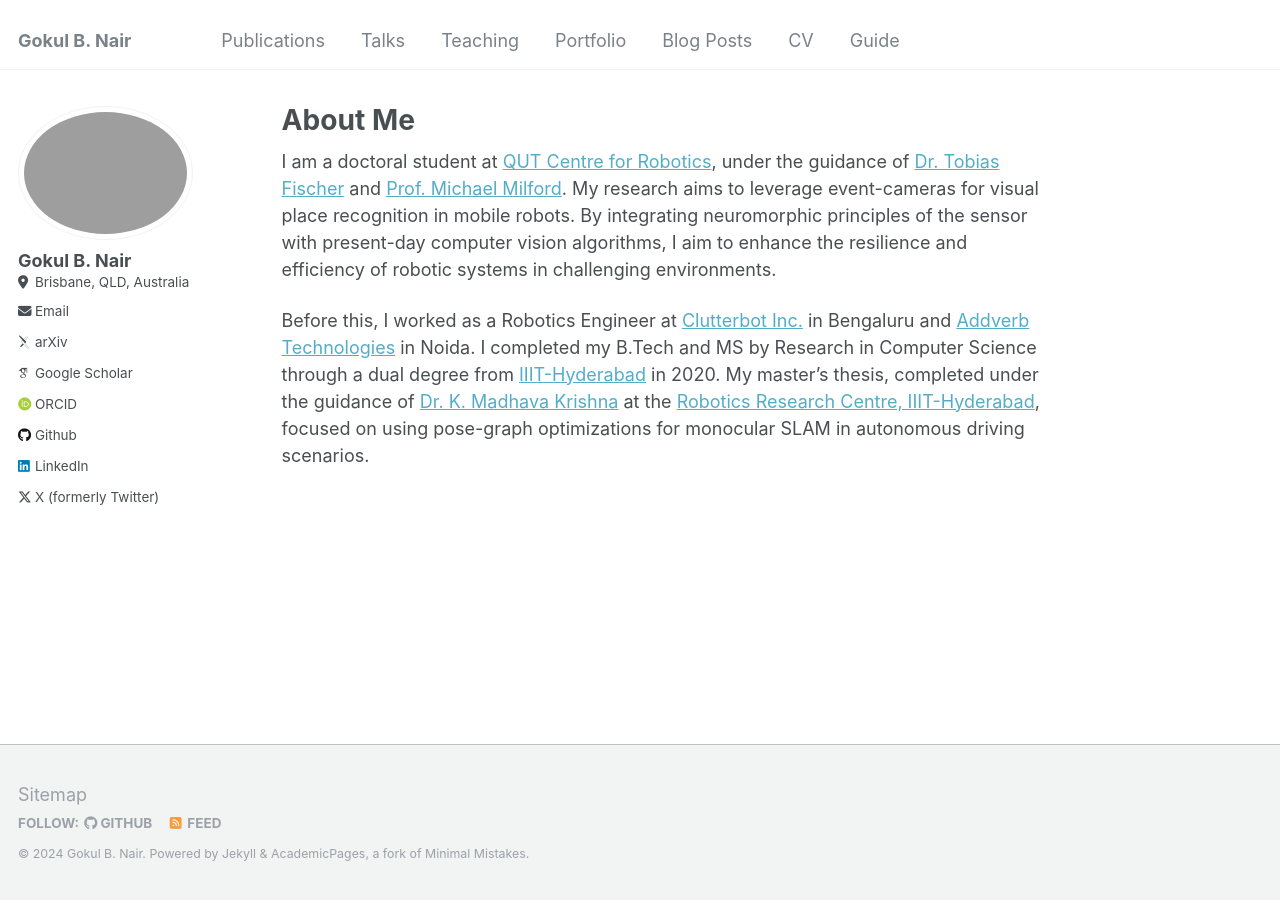
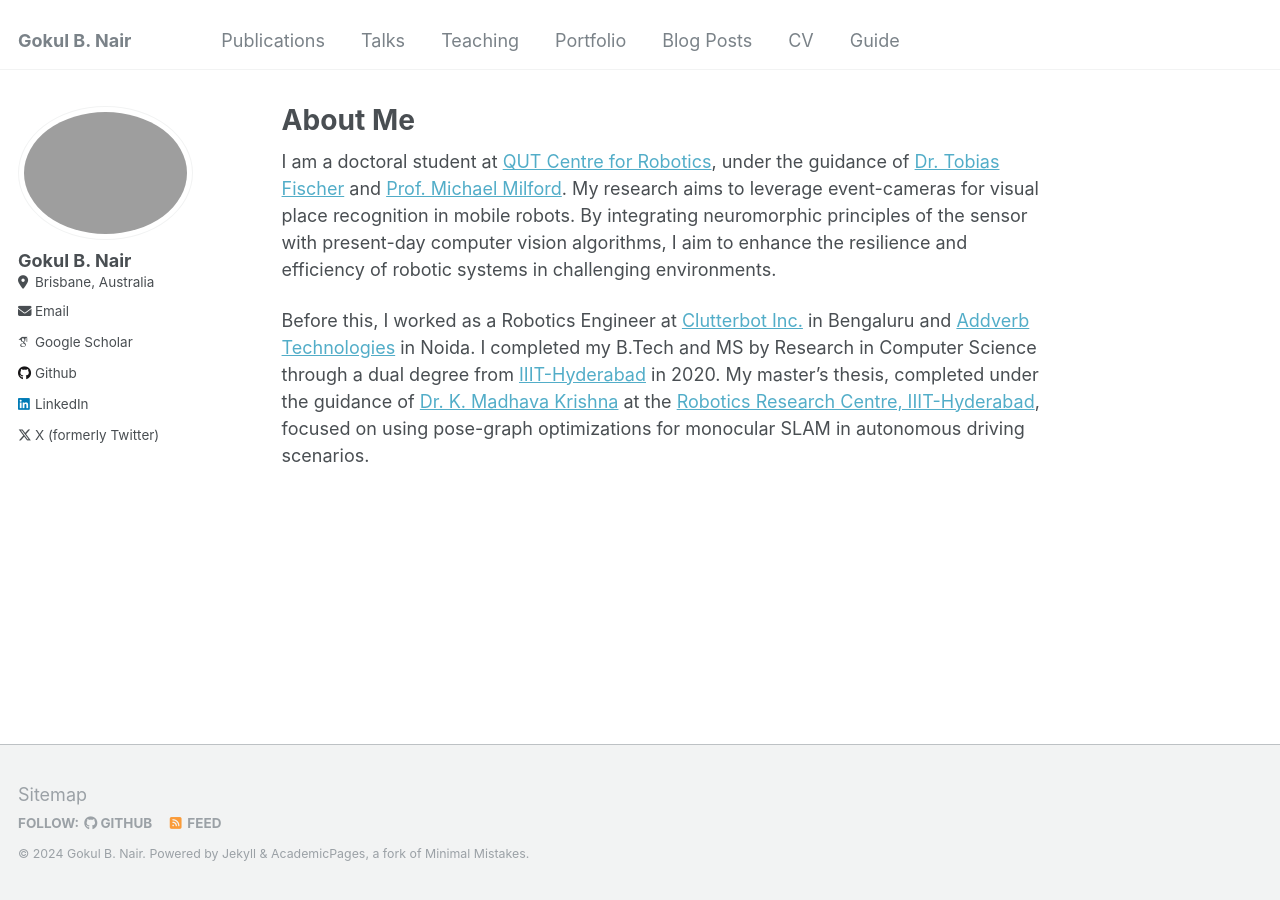
Before and after one commit to gokulbnr/gokulbnr.github.io, a Jekyll site: the page built from _pages/about.md, in a window 1280 px wide. Built offline with Jekyll 4.4.1, drawn with Linux system fonts in a browser that asks for light colours; some web fonts are replaced.

Commit message:
sidebar info added

```diff
--- a/_config.yml
+++ b/_config.yml
@@ -25,16 +25,16 @@ author:
   name             : "Gokul B. Nair"
   pronouns         : # example: "she/her"
   bio              : # "Computer Vision | Robotics"
-  location         : "Brisbane, QLD, Australia"
+  location         : "Brisbane, Australia"
   employer         : # "Queensland University of Technology"
   uri              : # URL
   email            : "gokulbnr@gmail.com"
 
   # Academic websites
-  arxiv            : "https://arxiv.org/search/cs?searchtype=author&query=Nair,+G+B"
+  arxiv            : # "https://arxiv.org/search/cs?searchtype=author&query=Nair,+G+B"
   googlescholar    : "https://scholar.google.com/citations?user=XksCgGEAAAAJ&hl=en&oi=ao"
   impactstory      : # URL
-  orcid            : "http://orcid.org/0000-0003-4036-1356"
+  orcid            : # "http://orcid.org/0000-0003-4036-1356"
   semantic         : # URL
   pubmed           : # "https://www.ncbi.nlm.nih.gov/pubmed/?term=john+snow"
   researchgate     : # URL
```
